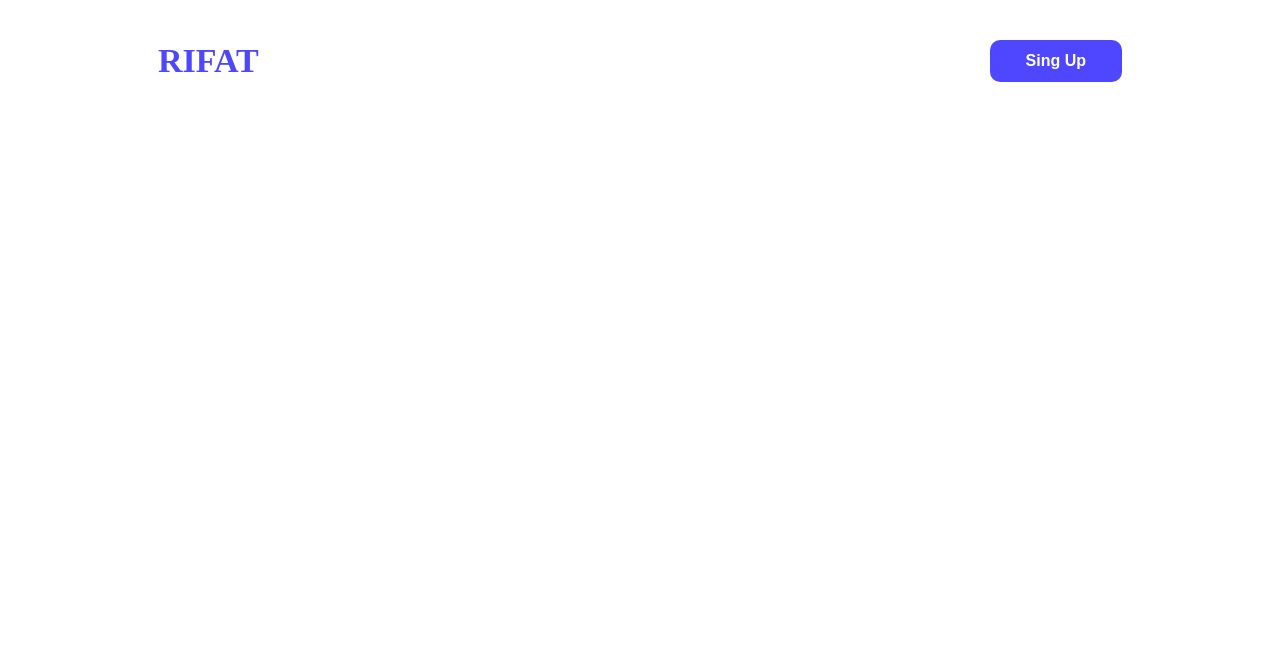
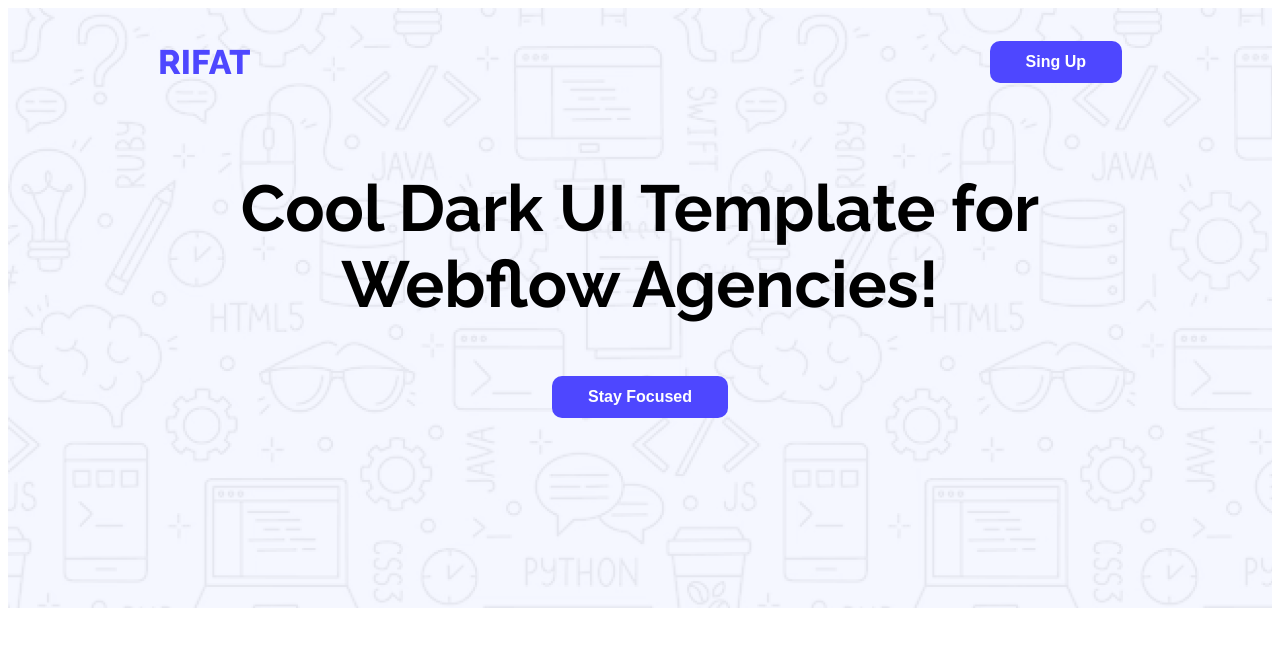
Before and after one commit to aaasfthfdr/my-first-assignment, a plain HTML site: page index.html in a window 1280 px wide. Drawn offline with Linux system fonts and the light colour scheme.

Commit message:
added my banner

```diff
--- a/index.html
+++ b/index.html
@@ -4,16 +4,27 @@
     <meta charset="UTF-8">
     <meta name="viewport" content="width=device-width, initial-scale=1.0">
     <title>Webflow Conf 2022</title>
+    <link rel="preconnect" href="https://fonts.googleapis.com">
+<link rel="preconnect" href="https://fonts.gstatic.com" crossorigin>
+<link href="https://fonts.googleapis.com/css2?family=Inter:ital,opsz,wght@0,14..32,100..900;1,14..32,100..900&family=Open+Sans:ital,wght@0,300..800;1,300..800&family=Raleway:ital,wght@0,100..900;1,100..900&display=swap" rel="stylesheet">
     <link rel="stylesheet" href="styles/index.css">
 </head>
-<body>
-    <header>
+<body class="raleway-normal">
+    <header class="header">
         <nav>
             <h3 class="nav-title">RIFAT</h3>
             <ul>
                 <li><a href=""><button class="btn-primary">Sing Up</button></a></li>
             </ul>
         </nav>
+       <section class="banner">
+        <div class="banner-container">
+            <h1>Cool Dark UI Template for <br> Webflow Agencies!</h1>
+            <div>
+                <button class="btn-primary">Stay Focused</button>
+            </div>
+        </div>
+       </section>
     </header>
     <main>
 
--- a/styles/index.css
+++ b/styles/index.css
@@ -1,4 +1,10 @@
 
+
+.raleway-normal {
+  font-family: "Raleway", sans-serif;
+  font-optical-sizing: auto;
+  font-style: normal;
+}
 /* shared styles */
 .btn-primary{
     background-color: #4E47FF;
@@ -8,6 +14,12 @@
     padding: 12px 36px;
     border-radius: 10px;
     border: none;
+}
+/* Header */
+header{
+    width: 100%;
+    height: 600px;
+    background-image: url(../Assets/Hero-bg.png);
 }
 
 /* nav styles */
@@ -19,6 +31,7 @@ nav{
 }
 .nav-title{
     font-size: 34px;
+    font-weight: 800;
     color: #4E47FF;
 }
 nav ul li{
@@ -27,3 +40,20 @@ nav ul li{
 nav li a{
     text-decoration: none;
 }
+/* banner style */
+
+.banner-container h1{
+    font-size: 65px;
+    font-weight: bold;
+    display: flex;
+    justify-content: center;
+    text-align: center;
+}
+.banner-container div{
+    margin-top: 40px;
+    display: flex;
+    justify-content: center;
+    align-items: center;
+    text-align: center;
+    margin-bottom: 150px;
+}
```
Also changed, not shown: Assets/Hero-bg.png (added), Assets/avatar.png (added), Assets/icon-star.png (added), Assets/wc-big.png (added), Assets/wc-mini.png (added).
